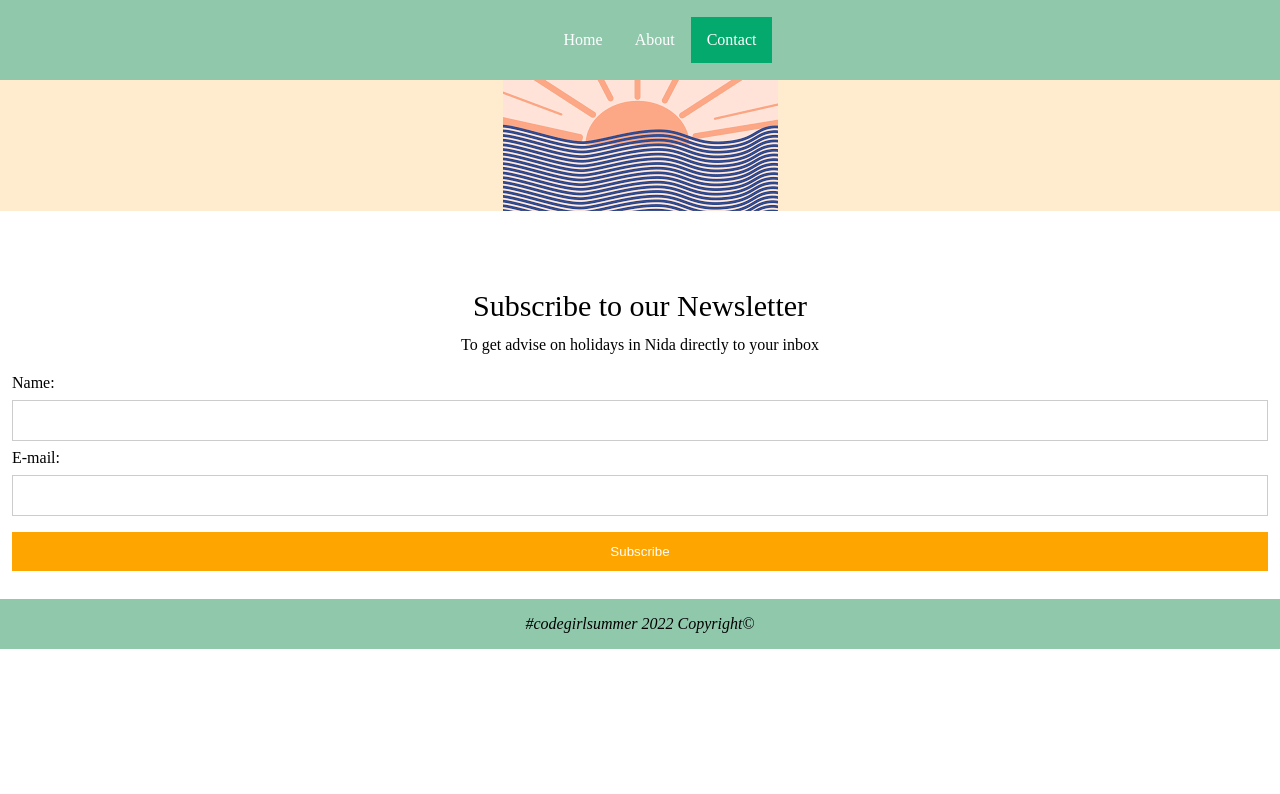
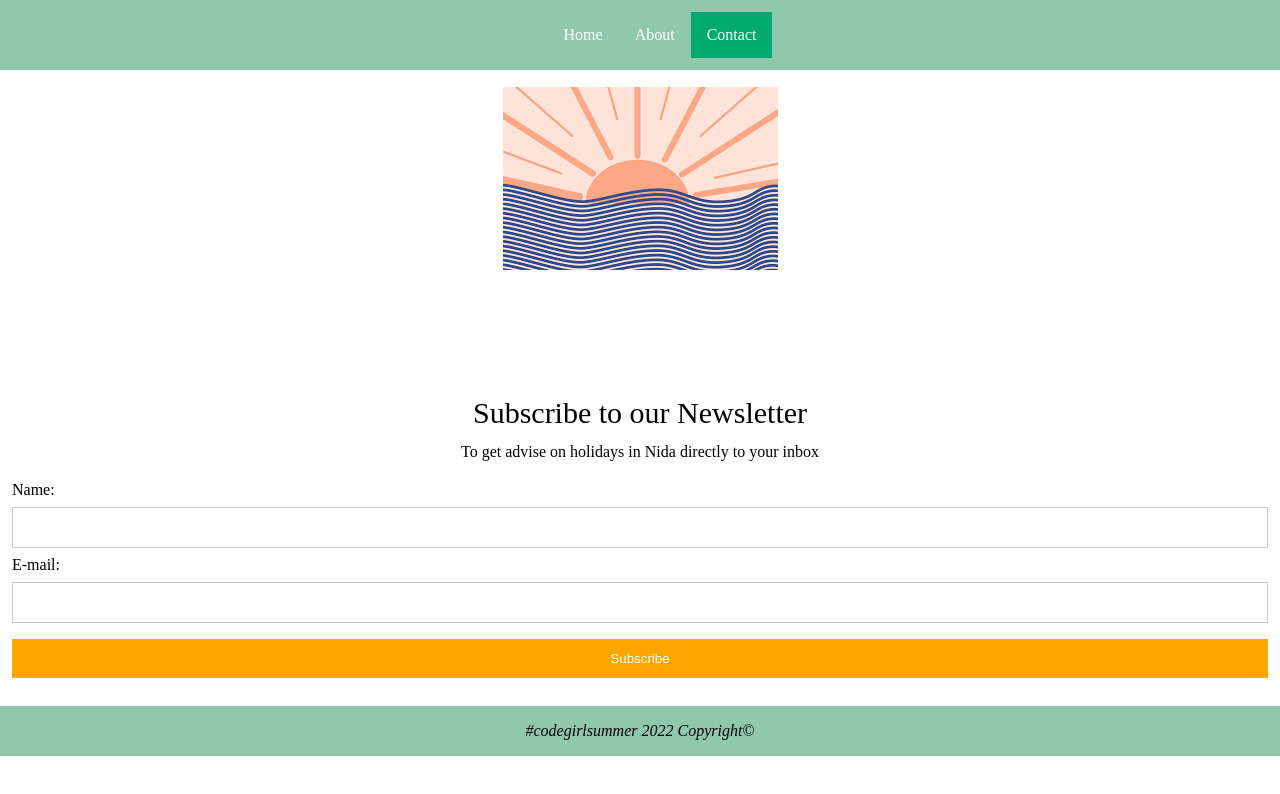
Before and after one commit to margaCFG/final-CFG-project, a plain HTML site: page page2.html in a window 1280 px wide. Drawn offline with Linux system fonts and the light colour scheme; files that its build step writes are made by us from their sources; a web font is replaced by a local one.

Commit message:
Add files via upload

```diff
--- a/style.css
+++ b/style.css
@@ -1,6 +1,6 @@
 *{
-  margin: auto;
-  padding: auto;
+  margin:auto;
+  padding:auto;
 
 }
 
@@ -12,13 +12,10 @@
   margin: 0;
   padding: 0;
   top: 0;
-  overflow: hidden;
   background-color: #90C8AC;
   width: 100%;
-  height: 80px;
+  height: 70px;
   position: fixed;
-  border-bottom-style: 1px solid grey;
-
 }
 
 
@@ -68,10 +65,6 @@ li a:hover:not(.active) {
     margin-left:15px
   }
 
-#mainimg-1 {
-    width: 900px;
-    height:800px;
-}
 
 .flex-container2 {
   box-sizing: border-box;
@@ -113,13 +106,9 @@ li a:hover:not(.active) {
 
 .container2 {
   box-sizing: border-box;
-  margin-top: 10;
-  padding-top: 10px;
-  display:flex;
-  background-color: blanchedalmond;
-
-
-
+  display: flex;
+  padding-top: 20px;
+  height: 300px;
 }
 
 .container3 {
```
